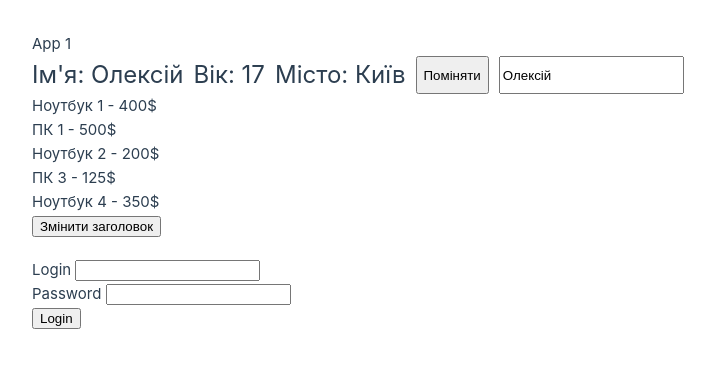
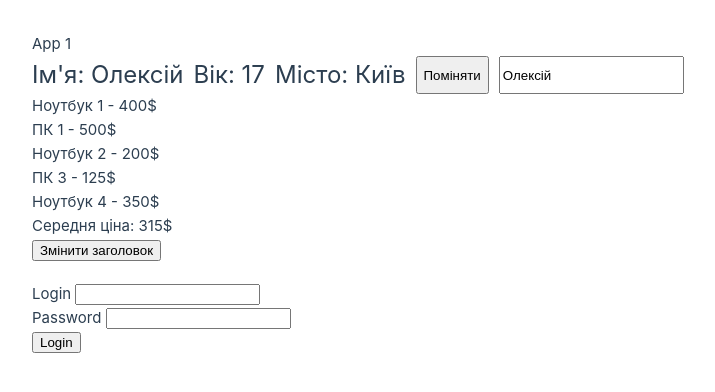
Before and after one commit to SerhiiBida/vue-lesson2, a Vue app: page / in a window 1280 px wide. Shown: the top 392 px of the page, without its empty margins (0-715 px from the left). Built offline with nearby package versions, Linux system fonts and the light colour scheme.

Commit message:
did task 7

```diff
--- a/src/App.vue
+++ b/src/App.vue
@@ -29,7 +29,7 @@ export default {
     {{ title }}
     <!--tasks 1-3-->
     <User/>
-    <!--task 4-5-->
+    <!--task 4-5, 7-->
     <Products @change-title="changeTitle"/>
     <!--task 6-->
     <Login/>
--- a/src/components/Products.vue
+++ b/src/components/Products.vue
@@ -24,6 +24,16 @@ export default {
         return product.price > 100 && product.price < 600;
       });
     }
+  },
+  computed: {
+    // 7. Створіть обчислювальну властивість для виведення даних, обчислених на основі інших реактивних даних.
+    averagePrice() {
+      const products = this.productsFilter();
+
+      const sum = products.reduce((sum, product) => sum + product.price, 0);
+
+      return sum / products.length;
+    }
   }
 }
 </script>
@@ -37,6 +47,9 @@ export default {
         </p>
       </article>
     </div>
+    <p>
+      Середня ціна: {{ averagePrice }}$
+    </p>
     <!--5. Використайте метод для обробки події кліку, який змінює стан інших компонентів.-->
     <button @click="$emit('changeTitle', title)">
       Змінити заголовок
```
